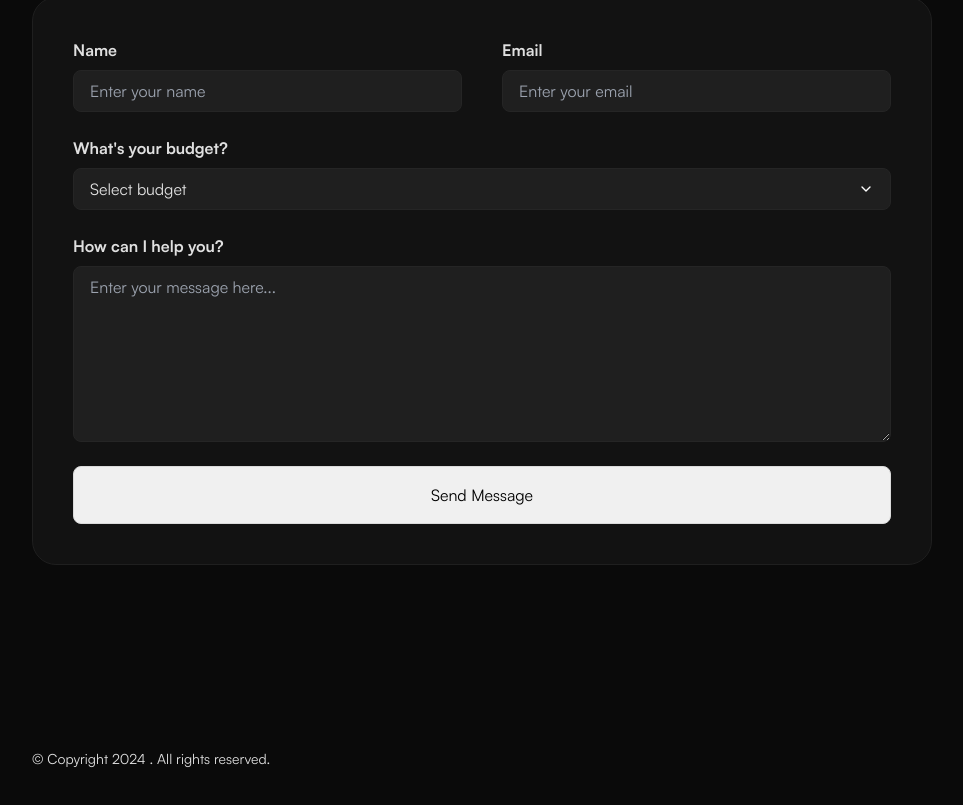
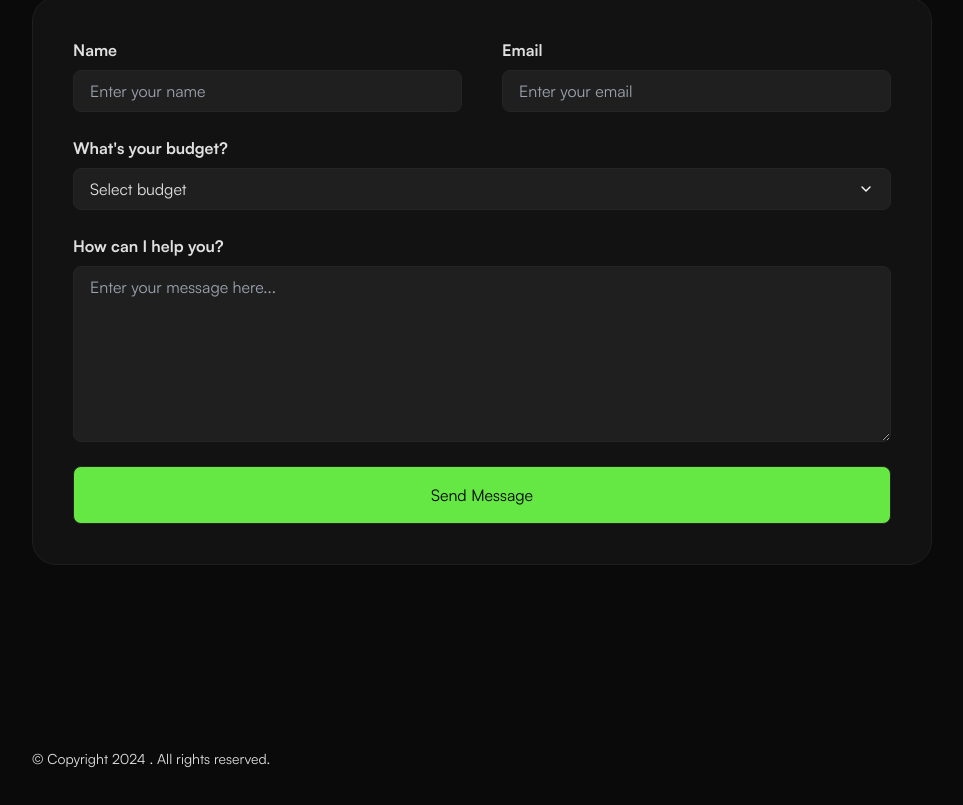
Before and after one commit to Nabeel-99/my-portfolio, a React (Vite) app in the folder myportfolio/: page / in a window 1280 px wide. Shown: the part 9704-10509 px from the top of the page, without its empty margins (256-1219 px from the left). Built offline with nearby package versions, Linux system fonts and the light colour scheme.

Commit message:
update contact form submit btn

```diff
--- a/myportfolio/src/components/ContactForm.jsx
+++ b/myportfolio/src/components/ContactForm.jsx
@@ -126,8 +126,8 @@ const ContactForm = () => {
             type="submit"
             disabled={loading}
             className={`${
-              loading ? "bg-[#1f1f1f] " : "bg-[#f0f0f0] "
-            } flex items-center justify-center text-black bg-[#65e844] transition-all duration-300 hover:bg-[#1f1f1f] hover:bg-[#1f1f1f] hover:text-white  w-full border border-[#dadada] border-[#252525] py-4`}
+              loading ? "bg-[#1f1f1f] " : "bg-[#65e844] "
+            } flex items-center justify-center text-black bg-[#65e844] transition-all duration-300 hover:bg-[#1f1f1f]  hover:text-white  w-full border  border-[#252525] py-4`}
           >
             {loading ? (
               <AiOutlineLoading3Quarters className="spin text-2xl text-white " />
@@ -138,7 +138,7 @@ const ContactForm = () => {
         </div>
       </form>
       {success && (
-        <div className="absolute w-1/2 shadow-lg left-52 top-52 right-52 rounded-xl border text-lg  border-[#141414] flex flex-col gap-2 items-center justify-center bg-white bg-[#161616] p-4">
+        <div className="absolute w-1/2 shadow-lg left-52 top-52 right-52 rounded-xl border text-lg  border-[#141414] flex flex-col gap-2 items-center justify-center  bg-[#161616] p-4">
           <div>
             {" "}
             <IoIosCheckmarkCircle className="text-[3rem]" />
```
